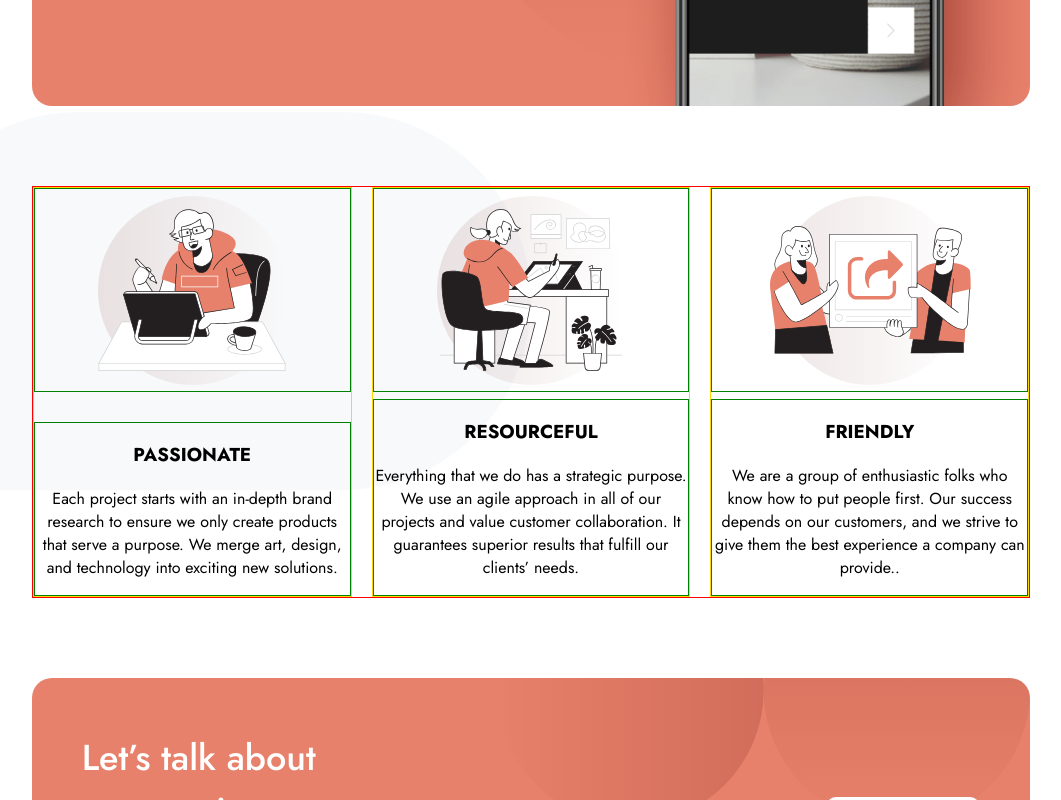
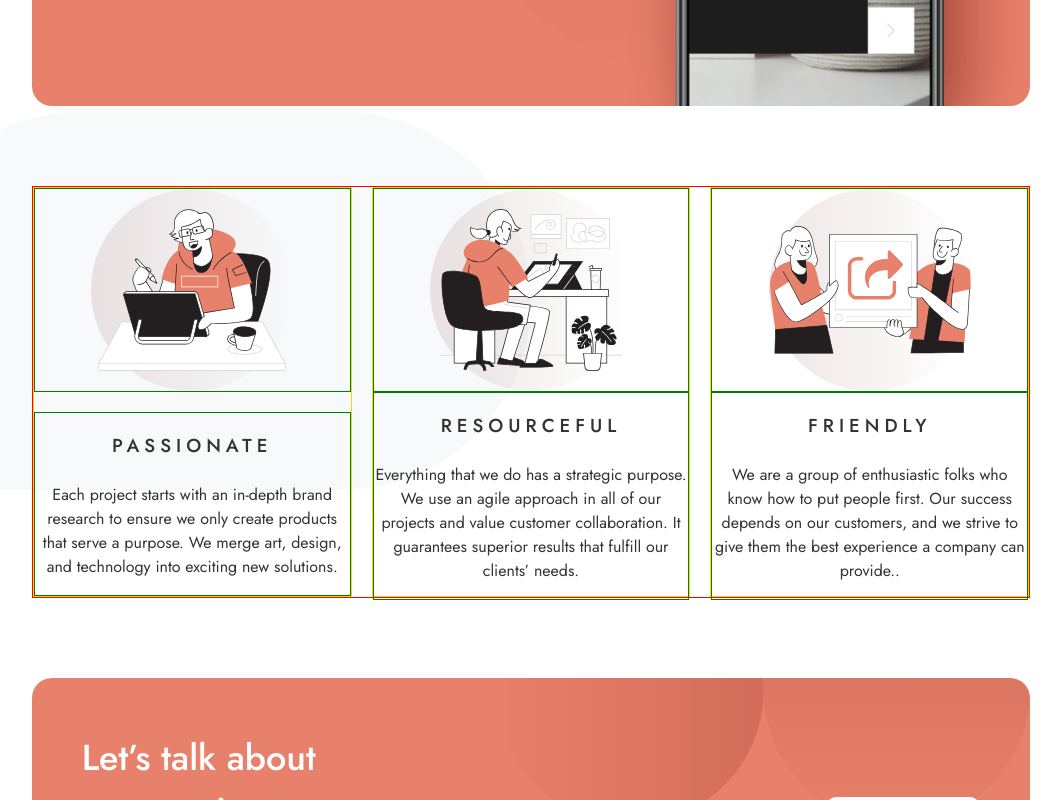
Before and after one commit to SJellen/designo, a Next.js app: page / in a window 1280 px wide. Shown: the part 694-1494 px from the top of the page, without its empty margins (109-1170 px from the left). Built offline with nearby package versions, Linux system fonts and the light colour scheme.

Commit message:
work on illustration box layout and fonts

```diff
--- a/styles/Home/IllustrationBox.module.scss
+++ b/styles/Home/IllustrationBox.module.scss
@@ -24,7 +24,7 @@
     justify-content: center;
     background-image: url("../../public/assets/shared/desktop/bg-pattern-small-circle.svg");
     background-repeat: no-repeat;
-    background-size: 60%;
+    background-size: 202px;
     background-position-y: center;
     background-position-x: center;
 }
@@ -32,7 +32,16 @@
 .bottomContainer {
     border: 1px solid green;
     text-align: center;
-
+    color: V.$darkGrey;
+    h3 {
+        font-weight: 500;
+        letter-spacing: 5px;
+    }
+    p {
+        margin-top: 1.5rem;
+        font-weight: 400;
+        line-height: 1.5;
+    }
 }
 
 @media only screen and (max-width: 900px) {
```
